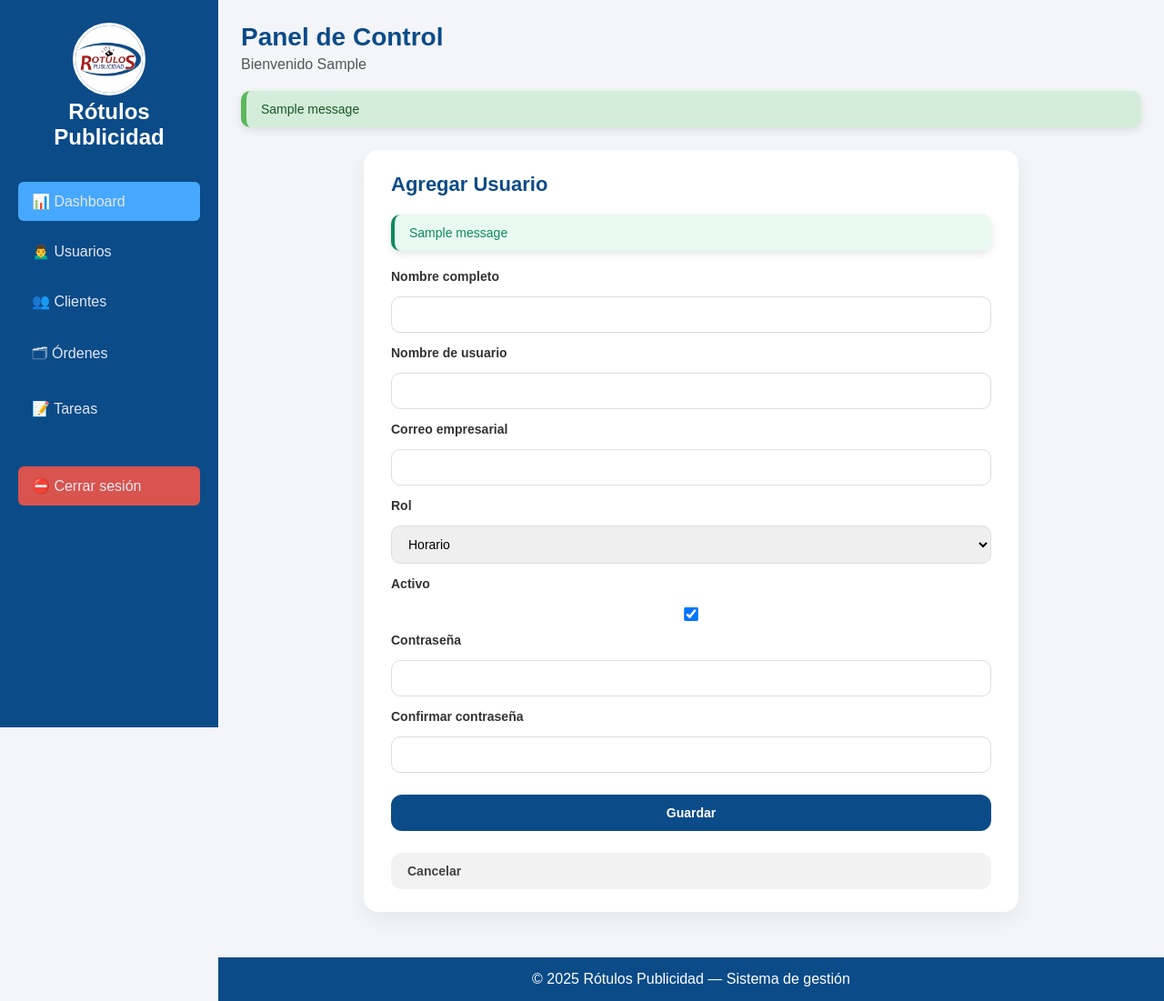
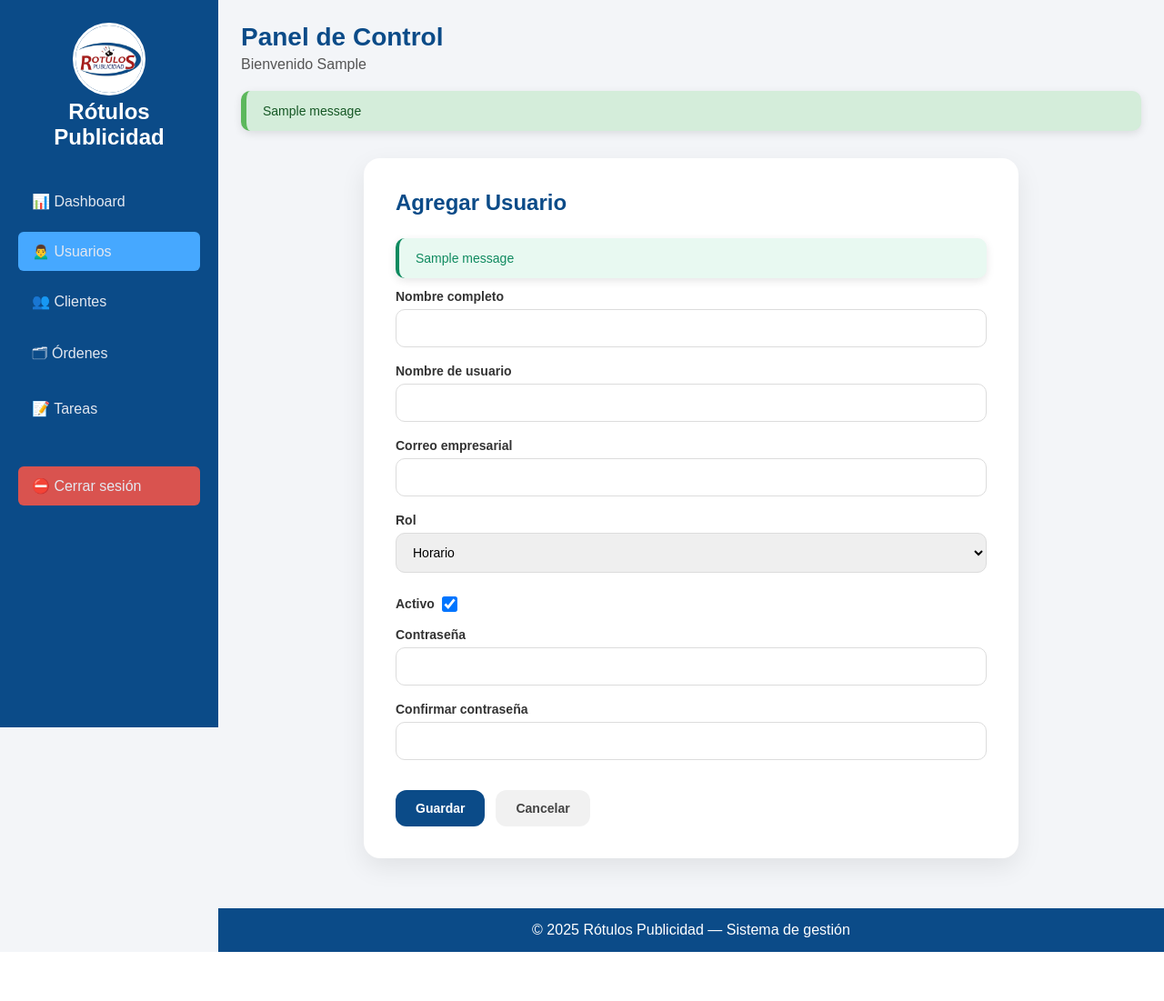
Before and after one commit to tnarvaez006-del/Rpublix, a Django app: page /usuarios/agregar/ in a window 1280 px wide. Shown: the whole page at 91% size. After the commit the page ends 1047 px from the top, so only its background shows below. Run offline with Django 5.2, Linux system fonts and the light colour scheme; a user stored in the database is signed in; tables that the repository leaves empty hold one stand-in row (values such as "Sample post"); one stand-in notice (Sample message) is shown.

Commit message:
bdkjsfkjshfiahflksdnfljshlk

```diff
--- a/appR/static/appR/css/usuarios_form.css
+++ b/appR/static/appR/css/usuarios_form.css
@@ -1,39 +1,30 @@
-/* ==================================================
-   FORMULARIO - AGREGAR USUARIO
-================================================== */
+/* ================= PANEL ================= */
 
 .panel {
     max-width: 720px;
-    margin: 25px auto;
+    margin: 30px auto;
     background: #ffffff;
-    padding: 25px 30px;
-    border-radius: 16px;
-    box-shadow: 0 8px 22px rgba(0,0,0,.06);
+    padding: 35px;
+    border-radius: 18px;
+    box-shadow: 0 10px 28px rgba(0,0,0,.08);
 }
 
 /* ================= HEADER ================= */
 
-.header-panel {
-    margin-bottom: 20px;
-}
-
 .header-panel h2 {
-    font-size: 22px;
-    font-weight: 600;
+    font-size: 24px;
+    font-weight: 700;
     color: #0B4B88;
+    margin-bottom: 25px;
 }
 
 /* ================= MENSAJES ================= */
 
-.messages {
-    margin-bottom: 20px;
-}
-
 .alert {
-    padding: 12px 16px;
+    padding: 14px 18px;
     border-radius: 10px;
     font-size: 14px;
-    margin-bottom: 10px;
+    margin-bottom: 12px;
     font-weight: 500;
 }
 
@@ -59,46 +50,64 @@
 /* ================= FORM ================= */
 
 .form-panel {
-    display: grid;
-    grid-template-columns: 1fr;
-    gap: 14px;
+    display: flex;
+    flex-direction: column;
+    gap: 18px;
 }
 
-.form-panel label {
+.form-group {
+    display: flex;
+    flex-direction: column;
+    gap: 6px;
+}
+
+.form-group label {
     font-weight: 600;
     font-size: 14px;
     color: #333;
 }
 
-.form-panel input,
-.form-panel select {
-    width: 100%;
-    padding: 11px 14px;
+/* Inputs modernos */
+.form-group input,
+.form-group select {
+    padding: 12px 14px;
     border-radius: 10px;
-    border: 1px solid #ddd;
+    border: 1px solid #dcdcdc;
     font-size: 14px;
     transition: 0.25s;
 }
 
-.form-panel input:focus,
-.form-panel select:focus {
+.form-group input:focus,
+.form-group select:focus {
     border-color: #0B4B88;
     outline: none;
     box-shadow: 0 0 0 3px rgba(11,75,136,.15);
 }
 
-/* checkbox */
-.form-panel input[type="checkbox"] {
-    width: auto;
-    transform: scale(1.2);
-    margin-top: 5px;
+/* ================= CHECKBOX ================= */
+
+.checkbox-group {
+    flex-direction: row;
+    align-items: center;
+    gap: 10px;
+    margin-top: 8px;
+}
+
+.checkbox-group input[type="checkbox"] {
+    transform: scale(1.3);
+    cursor: pointer;
 }
 
 /* ================= BOTONES ================= */
 
-.form-panel .btn {
-    margin-top: 10px;
-    padding: 12px 18px;
+.btn-group {
+    display: flex;
+    gap: 12px;
+    margin-top: 15px;
+}
+
+.btn {
+    padding: 12px 22px;
     border-radius: 12px;
     font-size: 14px;
     font-weight: 600;
@@ -106,7 +115,7 @@
     cursor: pointer;
     border: none;
     transition: 0.3s;
-    display: inline-block;
+    text-align: center;
 }
 
 .btn.success {
@@ -119,7 +128,7 @@
 }
 
 .btn.danger {
-    background: #f2f2f2;
+    background: #f1f1f1;
     color: #444;
 }
 
@@ -130,17 +139,12 @@
 /* ================= RESPONSIVE ================= */
 
 @media (max-width: 600px) {
-
     .panel {
-        padding: 20px;
         margin: 15px;
+        padding: 25px;
     }
 
-    .header-panel h2 {
-        font-size: 19px;
-    }
-
-    .form-panel {
-        gap: 12px;
+    .btn-group {
+        flex-direction: column;
     }
 }
--- a/appR/templates/appR/agregar_usuario.html
+++ b/appR/templates/appR/agregar_usuario.html
@@ -12,7 +12,6 @@
         <h2>Agregar Usuario</h2>
     </div>
 
-    <!-- 🔥 BLOQUE PARA MOSTRAR MENSAJES -->
     {% if messages %}
     <div class="messages">
         {% for message in messages %}
@@ -26,29 +25,47 @@
     <form method="POST" class="form-panel">
         {% csrf_token %}
 
+        <div class="form-group">
             <label>Nombre completo</label>
             {{ form.nombre_completo }}
+        </div>
 
+        <div class="form-group">
             <label>Nombre de usuario</label>
             {{ form.username }}
+        </div>
 
+        <div class="form-group">
             <label>Correo empresarial</label>
             {{ form.correo_empresarial }}
+        </div>
 
+        <div class="form-group">
             <label>Rol</label>
             {{ form.rol }}
+        </div>
 
-        <label>Activo</label>
+        <!-- CHECKBOX BONITO -->
+        <div class="form-group checkbox-group">
+            <label for="id_is_active">Activo</label>
             {{ form.is_active }}
+        </div>
 
+        <div class="form-group">
             <label>Contraseña</label>
-        <input type="password" name="password1" class="input" required>
+            <input type="password" name="password1" required>
+        </div>
 
+        <div class="form-group">
             <label>Confirmar contraseña</label>
-        <input type="password" name="password2" class="input" required>
+            <input type="password" name="password2" required>
+        </div>
 
+        <div class="btn-group">
             <button type="submit" class="btn success">Guardar</button>
             <a href="{% url 'list' %}" class="btn danger">Cancelar</a>
+        </div>
+
     </form>
 </section>
 
--- a/appR/templates/appR/dashboard_P.html
+++ b/appR/templates/appR/dashboard_P.html
@@ -6,7 +6,6 @@
     <meta charset="UTF-8">
     <meta name="viewport" content="width=device-width, initial-scale=1.0">
     <title>Dashboard | Rótulos Publicidad</title>
-
     <link rel="stylesheet" href="{% static 'appR/css/dashboard.css' %}">
     {% block extra_css %}{% endblock %}
 </head>
@@ -15,7 +14,6 @@
 
     <div class="overlay" id="overlay"></div>
 
-    <!-- SIDEBAR -->
     <aside class="sidebar" id="sidebar">
         <div class="brand">
             <img src="{% static 'appR/img/logo.png' %}">
@@ -23,16 +21,36 @@
         </div>
 
         <nav class="menu">
-            <a href="{% url 'inicio' %}" class="active">📊 Dashboard</a>
-            <a href="{% url 'list' %}">🙍‍♂️ Usuarios</a>
-            <a href="{% url 'clientes_list' %}">👥 Clientes</a>
-            <a href="{% url 'ordenes_list' %}">🗂 Órdenes</a>
-            <a href="{% url 'mis_tareas' %}">📝 Tareas</a>
+
+            <a href="{% url 'inicio' %}" class="{% if request.resolver_match.url_name == 'inicio' %}active{% endif %}">
+                📊 Dashboard
+            </a>
+
+            <a href="{% url 'list' %}"
+                class="{% if request.resolver_match.url_name == 'list' or request.resolver_match.url_name == 'editar_usuario' or request.resolver_match.url_name == 'agregar_usuario' or request.resolver_match.url_name == 'deshabilitar_usuario' or request.resolver_match.url_name == 'habilitar_usuario' or request.resolver_match.url_name == 'eliminar_usuario' %}active{% endif %}">
+                🙍‍♂️ Usuarios
+            </a>
+
+            <a href="{% url 'clientes_list' %}"
+                class="{% if request.resolver_match.url_name == 'clientes_list' or request.resolver_match.url_name == 'cliente_agregar' or request.resolver_match.url_name == 'cliente_editar' %}active{% endif %}">
+                👥 Clientes
+            </a>
+
+            <a href="{% url 'ordenes_list' %}"
+                class="{% if request.resolver_match.url_name == 'ordenes_list' or request.resolver_match.url_name == 'orden_create' or request.resolver_match.url_name == 'orden_detail' or request.resolver_match.url_name == 'orden_edit' or request.resolver_match.url_name == 'orden_delete' or request.resolver_match.url_name == 'orden_revision' %}active{% endif %}">
+                🗂 Órdenes
+            </a>
+
+            <a href="{% url 'mis_tareas' %}"
+                class="{% if request.resolver_match.url_name == 'mis_tareas' or request.resolver_match.url_name == 'completar_tarea' or request.resolver_match.url_name == 'eliminar_tarea' %}active{% endif %}">
+                📝 Tareas
+            </a>
+
             <a href="{% url 'logout' %}" class="logout">⛔ Cerrar sesión</a>
+
         </nav>
     </aside>
 
-    <!-- MAIN -->
     <div class="main">
 
         <button class="menu-toggle" id="menuToggle">☰</button>
@@ -42,7 +60,6 @@
             <p>Bienvenido {{ user.first_name }}</p>
         </header>
 
-        <!-- 🔔 MENSAJES DEL SISTEMA -->
         {% if messages %}
         <div class="messages-container">
             {% for message in messages %}
@@ -54,8 +71,7 @@
         {% endif %}
 
         <main>
-            {% block contenido_dashboard %}
-            {% endblock %}
+            {% block contenido_dashboard %}{% endblock %}
         </main>
 
     </div>
@@ -65,7 +81,6 @@
     </footer>
 
     <script src="{% static 'appR/js/dashboard.js' %}"></script>
-
 </body>
 
 </html>
--- a/appR/templates/appR/editar_usuario.html
+++ b/appR/templates/appR/editar_usuario.html
@@ -1,4 +1,9 @@
 {% extends "appR/dashboard_P.html" %}
+{% load static %}
+
+{% block extra_css %}
+<link rel="stylesheet" href="{% static 'appR/css/usuarios_form.css' %}">
+{% endblock %}
 
 {% block contenido_dashboard %}
 
```
Also changed, not shown: appR/static/appR/css/login.css (+79 -0 lines), appR/static/appR/css/ordenes.css (+15 -3 lines), appR/templates/appR/login.html (+36 -12 lines), appR/templates/appR/ordenes_list.html (+5 -9 lines). Lines whose indentation alone changed are shown as unchanged.
